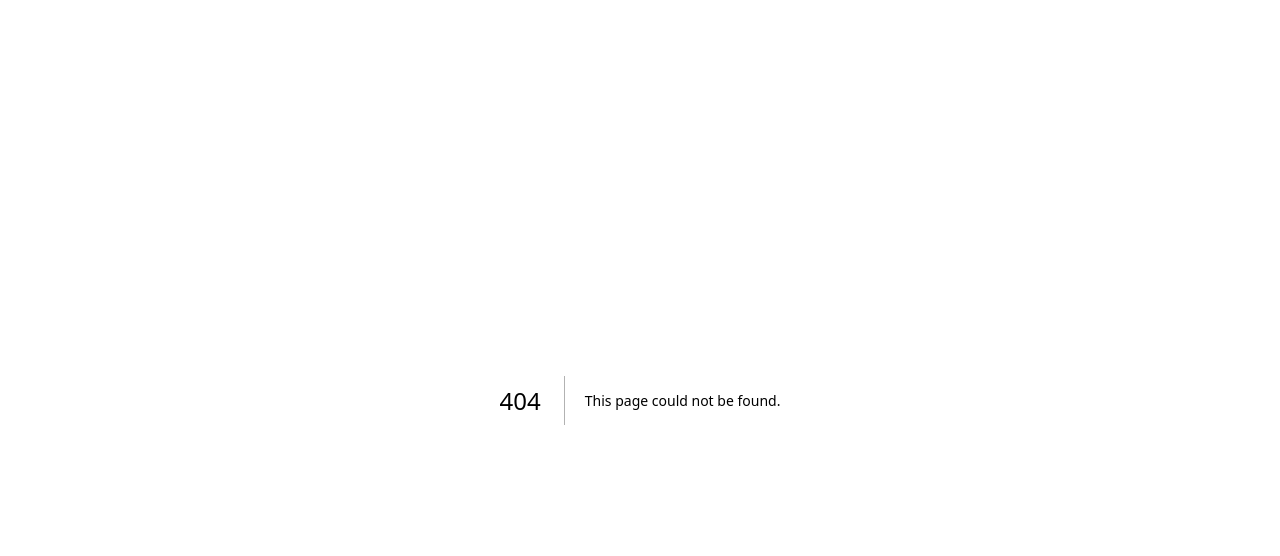
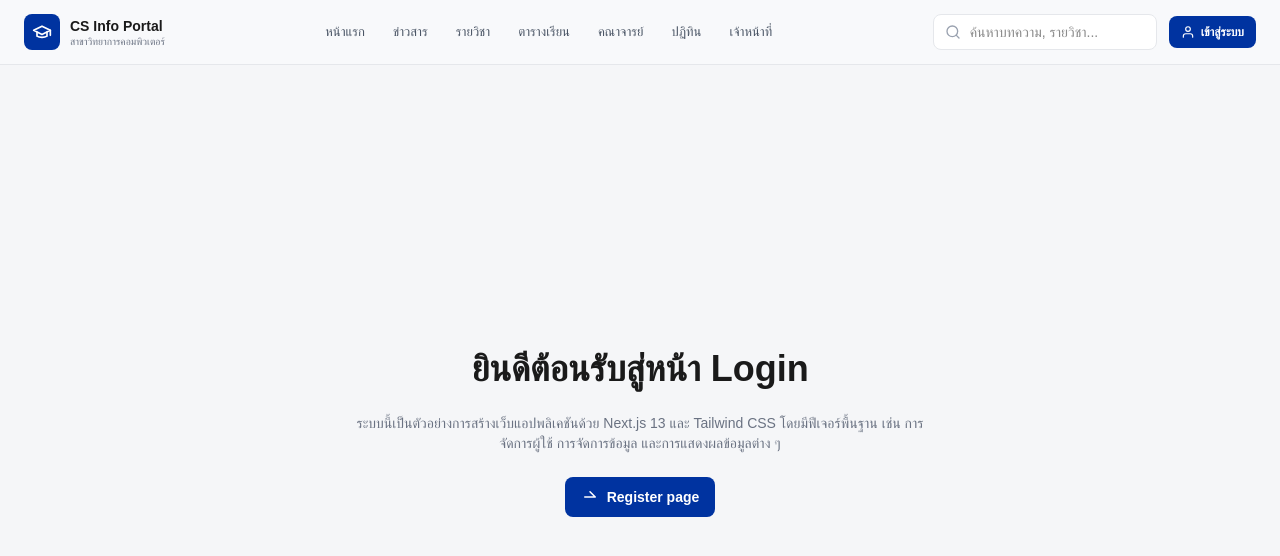
Before and after one commit to Minkkies/Software-Engineering, a Next.js app in the folder project/department-web/: page /login in a window 1280 px wide. Before the commit this address had no page. Shown: the top 556 px of the page. Built offline with nearby package versions, Linux system fonts and the light colour scheme.

Commit message:
เพิ่มหน้าเริ่มต้นฝั่ง user ครบแล้ว

```diff
--- /dev/null
+++ b/project/department-web/app/(main)/FacultyDirectory/FacultyDirectoryClient.jsx
@@ -0,0 +1,15 @@
+
+
+
+export default function FacultyClient() {
+    return (
+        <div className="flex min-h-[calc(100vh-4rem)] flex-col items-center justify-center gap-6 bg-[#F5F6F8] p-4 sm:p-8">
+            <h1 className="text-center text-3xl font-bold text-[#1a1a1a] sm:text-4xl">
+                ยินดีต้อนรับสู่หน้าข้อมูลคณะอาจารย์
+            </h1>
+            <p className="max-w-xl text-center text-sm text-gray-500">
+                ระบบนี้เป็นตัวอย่างการสร้างเว็บแอปพลิเคชันด้วย Next.js 13 และ Tailwind CSS โดยมีฟีเจอร์พื้นฐาน เช่น การจัดการข่าวสาร การจัดการข้อมูล และการแสดงผลข้อมูลต่าง ๆ
+            </p>
+        </div>
+    );
+ }
--- /dev/null
+++ b/project/department-web/app/(main)/FacultyDirectory/page.js
@@ -0,0 +1,5 @@
+import Faculty from "./FacultyDirectoryClient";
+
+export default function FacultyDirectoryPage() {
+    return <Faculty />;
+}
--- /dev/null
+++ b/project/department-web/app/(main)/calender/CalenderClient.jsx
@@ -0,0 +1,14 @@
+import Button from "@components/button";
+
+export default function CalenderClient () {
+    return (
+        <div className="flex min-h-[calc(100vh-4rem)] flex-col items-center justify-center gap-6 bg-[#F5F6F8] p-4 sm:p-8">
+            <h1 className="text-center text-3xl font-bold text-[#1a1a1a] sm:text-4xl">
+                ยินดีต้อนรับสู่หน้าปฏิทินการศึกษา
+            </h1>
+            <p className="max-w-xl text-center text-sm text-gray-500">
+                ระบบนี้เป็นตัวอย่างการสร้างเว็บแอปพลิเคชันด้วย Next.js 13 และ Tailwind CSS โดยมีฟีเจอร์พื้นฐาน เช่น การจัดการปฏิทิน การจัดการข้อมูล และการแสดงผลข้อมูลต่าง ๆ
+            </p>
+        </div>
+    );
+}
--- /dev/null
+++ b/project/department-web/app/(main)/calender/page.js
@@ -0,0 +1,5 @@
+import Calender from "./CalenderClient";
+
+export default function CalenderPage() {
+    return <Calender />;
+}
--- a/project/department-web/app/(main)/course/CourseClient.jsx
+++ b/project/department-web/app/(main)/course/CourseClient.jsx
@@ -9,11 +9,6 @@ export default function CourseClient() {
             <p className="max-w-xl text-center text-sm text-gray-500">
                 ระบบนี้เป็นตัวอย่างการสร้างเว็บแอปพลิเคชันด้วย Next.js 13 และ Tailwind CSS โดยมีฟีเจอร์พื้นฐาน เช่น การจัดการหลักสูตร การจัดการข้อมูล และการแสดงผลข้อมูลต่าง ๆ
             </p>
-            <div className="flex flex-wrap items-center justify-center gap-4">
-                <Button href="/layout-demo" variant="primary" icon="arrowRight">
-                    Example components
-                </Button>
-            </div>
         </div>
     );
 }
--- /dev/null
+++ b/project/department-web/app/(main)/login/LoginClient.jsx
@@ -0,0 +1,19 @@
+import Button from "@components/button";
+
+export default function LoginClient() {
+    return (
+        <div className="flex min-h-[calc(100vh-4rem)] flex-col items-center justify-center gap-6 bg-[#F5F6F8] p-4 sm:p-8">
+            <h1 className="text-center text-3xl font-bold text-[#1a1a1a] sm:text-4xl">
+                ยินดีต้อนรับสู่หน้า Login
+            </h1>
+            <p className="max-w-xl text-center text-sm text-gray-500">
+                ระบบนี้เป็นตัวอย่างการสร้างเว็บแอปพลิเคชันด้วย Next.js 13 และ Tailwind CSS โดยมีฟีเจอร์พื้นฐาน เช่น การจัดการผู้ใช้ การจัดการข้อมูล และการแสดงผลข้อมูลต่าง ๆ
+            </p>
+            <div className="flex flex-wrap items-center justify-center gap-4">
+                <Button href="/register" variant="primary" icon="arrowRight">
+                    Register page
+                </Button>
+            </div>
+        </div>
+    );
+}
--- /dev/null
+++ b/project/department-web/app/(main)/login/page.js
@@ -0,0 +1,5 @@
+import Login from "./LoginClient";
+
+export default function LoginPage() {
+    return <Login />;
+}
--- a/project/department-web/app/(main)/news/NewsClient.jsx
+++ b/project/department-web/app/(main)/news/NewsClient.jsx
@@ -9,11 +9,6 @@ export default function NewsClient() {
             <p className="max-w-xl text-center text-sm text-gray-500">
                 ระบบนี้เป็นตัวอย่างการสร้างเว็บแอปพลิเคชันด้วย Next.js 13 และ Tailwind CSS โดยมีฟีเจอร์พื้นฐาน เช่น การจัดการข่าวสาร การจัดการข้อมูล และการแสดงผลข้อมูลต่าง ๆ
             </p>
-            <div className="flex flex-wrap items-center justify-center gap-4">
-                <Button href="/layout-demo" variant="primary" icon="arrowRight">
-                    Example components
-                </Button>
-            </div>
         </div>
     );
  }
--- /dev/null
+++ b/project/department-web/app/(main)/register/RegisterClient.jsx
@@ -0,0 +1,14 @@
+
+
+export default function RegisterPage() {
+  return (
+    <div className="flex min-h-[calc(100vh-4rem)] flex-col items-center justify-center gap-6 bg-[#F5F6F8] p-4 sm:p-8">
+      <h1 className="text-center text-3xl font-bold text-[#1a1a1a] sm:text-4xl">
+        ยินดีต้อนรับสู่หน้า Register
+      </h1>
+      <p className="max-w-xl text-center text-sm text-gray-500">
+        ระบบนี้เป็นตัวอย่างการสร้างเว็บแอปพลิเคชันด้วย Next.js 13 และ Tailwind CSS โดยมีฟีเจอร์พื้นฐาน เช่น การจัดการผู้ใช้ การจัดการข้อมูล และการแสดงผลข้อมูลต่าง ๆ
+      </p>
+    </div>
+  );
+}
--- /dev/null
+++ b/project/department-web/app/(main)/register/page.js
@@ -0,0 +1,5 @@
+import Register from "./RegisterClient";
+
+export default function RegisterPage() {
+    return <Register />;
+}
--- /dev/null
+++ b/project/department-web/app/(main)/schedule/ScheduleClient.jsx
@@ -0,0 +1,14 @@
+
+export default function ScheduleClient() {
+    return (
+        <div className="flex min-h-[calc(100vh-4rem)] flex-col items-center justify-center gap-6 bg-[#F5F6F8] p-4 sm:p-8">
+            <h1 className="text-center text-3xl font-bold text-[#1a1a1a] sm:text-4xl">
+                ยินดีต้อนรับสู่หน้าตารางเรียน
+            </h1>
+            <p className="max-w-xl text-center text-sm text-gray-500">
+                ระบบนี้เป็นตัวอย่างการสร้างเว็บแอปพลิเคชันด้วย Next.js 13 และ Tailwind CSS โดยมีฟีเจอร์พื้นฐาน
+                เช่น การจัดการตารางเรียน การจัดการข้อมูล และการแสดงผลข้อมูลต่าง ๆ
+            </p>
+        </div>
+    );
+}
--- /dev/null
+++ b/project/department-web/app/(main)/schedule/page.js
@@ -0,0 +1,5 @@
+import Schedule from "./ScheduleClient";
+
+export default function SchedulePage() {
+    return <Schedule />;
+}
```
